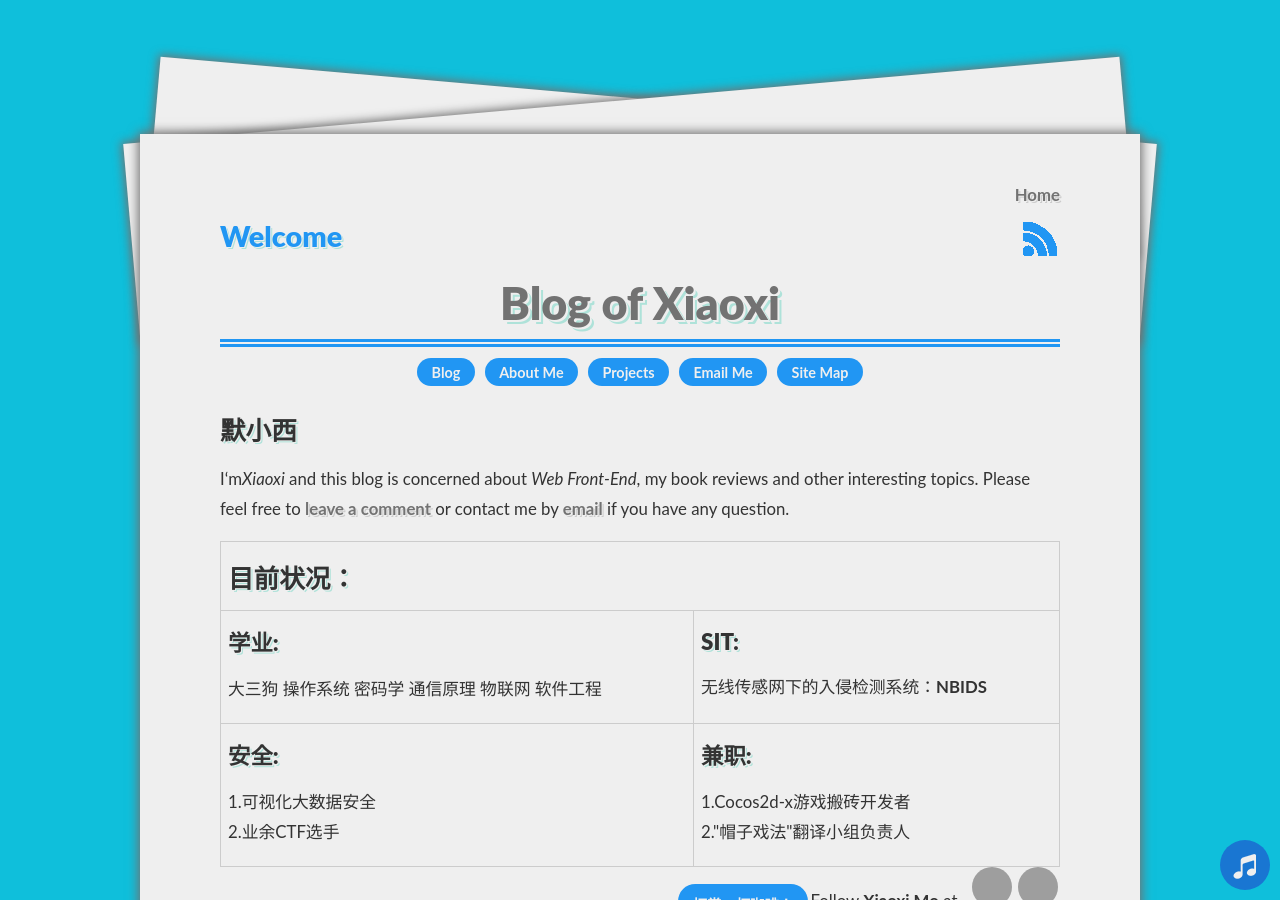
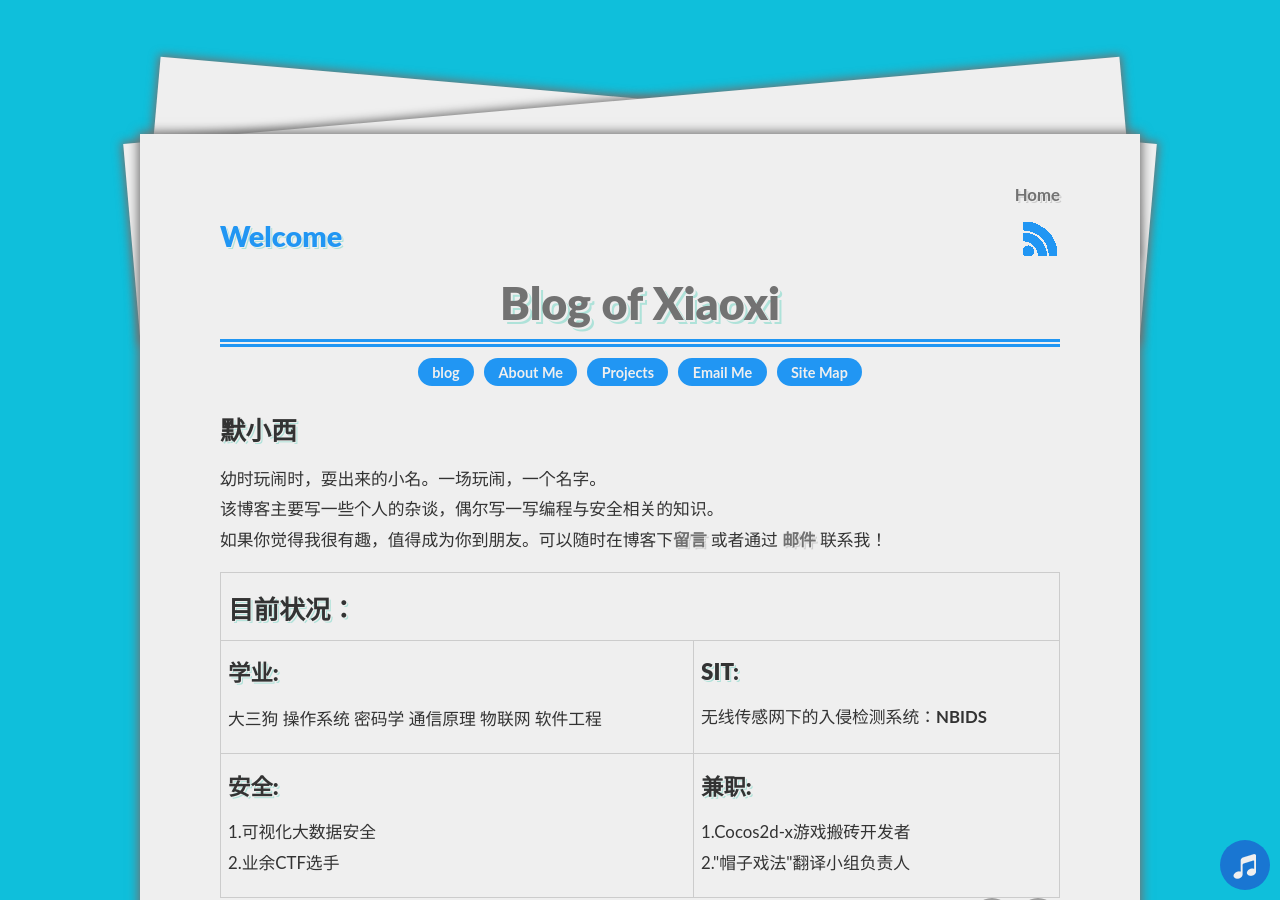
Before and after one commit to mo-xiaoxi/mo-xiaoxi.github.io, a Jekyll site: the page built from index.html, in a window 1280 px wide and 900 px high. Built offline with Jekyll 4.4.1, drawn with Linux system fonts in a browser that asks for light colours; nearby versions of some CDN libraries; library files that are not in the unit come from our copies; Markdown is read by kramdown in place of the engine named in the settings; the list of posts is cut into pages by our own code; some of the changed text lies outside the part shown; grey boxes are pictures that could not be loaded.

Commit message:
修改lincen“

```diff
--- a/_includes/aboutMe.html
+++ b/_includes/aboutMe.html
@@ -1,5 +1,5 @@
 <div class="center">
-    <a class="button" href="{{ site.url }}" >Blog</a>
+    <a class="button" href="{{ site.url }}" >blog</a>
     <a class="button" href="{{ site.url }}/#xiaoxi-home">About Me</a>
     <a class="button" href="{{ site.url }}/#projects" >Projects</a>
     <a class="button" href="mailto:{{ site.email }}" target="_blank" >Email Me</a>
@@ -8,7 +8,9 @@
 
 <p><h3>默小西</H3></p>
 
-<p>I‘m<em>Xiaoxi</em> and this blog is concerned about <em>Web Front-End</em>, my book reviews and other interesting topics. Please feel free to <a href="#comments">leave a comment</a> or contact me by <a href="mailto:{{ site.email }}?subject=Interested+In+Your+Blog+Posts" target="_blank">email</a> if you have any question.</p>
+<p>幼时玩闹时，耍出来的小名。一场玩闹，一个名字。<br>
+	该博客主要写一些个人的杂谈，偶尔写一写编程与安全相关的知识。<br>
+      如果你觉得我很有趣，值得成为你到朋友。可以随时在博客下<a href="#comments">留言 </a>或者通过 <a href="mailto:{{ site.email }}?subject=Interested+In+Your+Blog+Posts" target="_blank">邮件</a> 联系我！</p>
 
 	<table id="content">
 <tr>
@@ -29,5 +31,5 @@
     <div class="follow-me">
         <div class="follow-me-txt">Follow <strong>Xiaoxi Mo</strong> at</div>
         {% include follow.html %}
-    </div>
+    </div><br><br><br>
 <p class="center-right"><a class="button" href="{{ site.url }}/tip" >打赏一杯咖啡！</a></p>
--- a/_includes/license.html
+++ b/_includes/license.html
@@ -3,8 +3,9 @@
         <a rel="license" href="http://creativecommons.org/licenses/by-nc/3.0/">
             <img alt="Creative Commons License" style="border-width:0" src="{{ site.url }}/img/cc.png" />
         </a>
-        <div><span xmlns:dct="http://purl.org/dc/terms/" href="http://purl.org/dc/dcmitype/Text" property="dct:title" rel="dct:type">Every blog post in this site</span> by <a xmlns:cc="http://creativecommons.org/ns#" href="http://zhangwenli.com" property="cc:attributionName" rel="cc:attributionURL">Wenli Zhang</a> is licensed under a <a rel="license" href="http://creativecommons.org/licenses/by-nc/3.0/">CC 3.0 License</a>, based on a work at <a xmlns:dct="http://purl.org/dc/terms/" href="http://github.com/ovilia/blog" rel="dct:source">Github</a>. You can see the source code of this blog site at <a href="https://github.com/Ovilia/blog/tree/gh-pages" target="_blank">github.com/Ovilia/blog</a>.</div>
-    </div>
+        <div><span xmlns:dct="http://purl.org/dc/terms/" href="http://purl.org/dc/dcmitype/Text" property="dct:title" rel="dct:type"><br><br>本博客是基于Wenli Zhang的博客为基础修改搭建的。在此，再次感谢wenli的源码共享。本博客的所有源码均已共享，并遵守CC 3.0 协议，你可以从我的<a href="https://github.com/momomoxiaoxi/myblog/tree/gh-pages" target="_blank">github库</a>得到所有源码.若你打算采用本博客的源码，请务必请求wenli zhang与我的许可 。</div>
+
+</div>
     <div class="follow-me">
         <div class="follow-me-txt">Follow <strong>Xiaoxi Mo</strong> at</div>
         {% include follow.html %}
```
Also changed, not shown: 1 other file.
